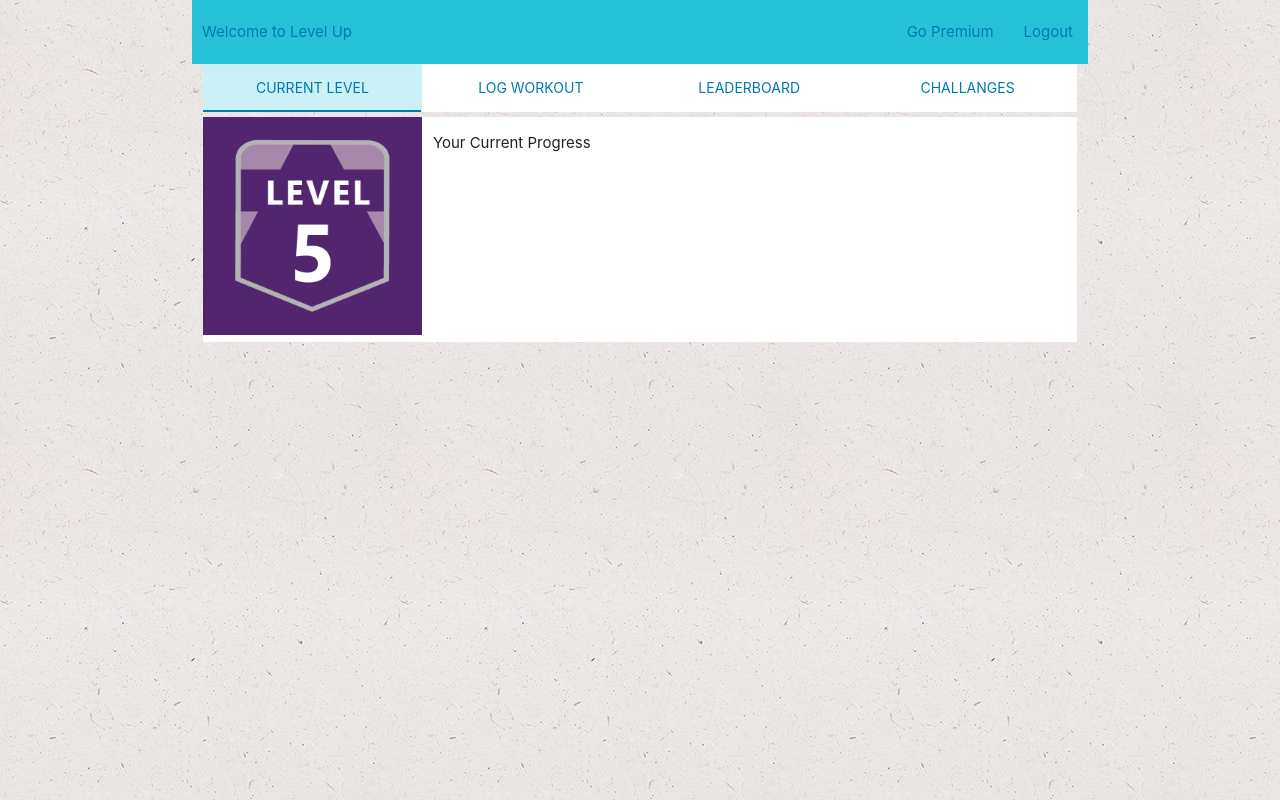
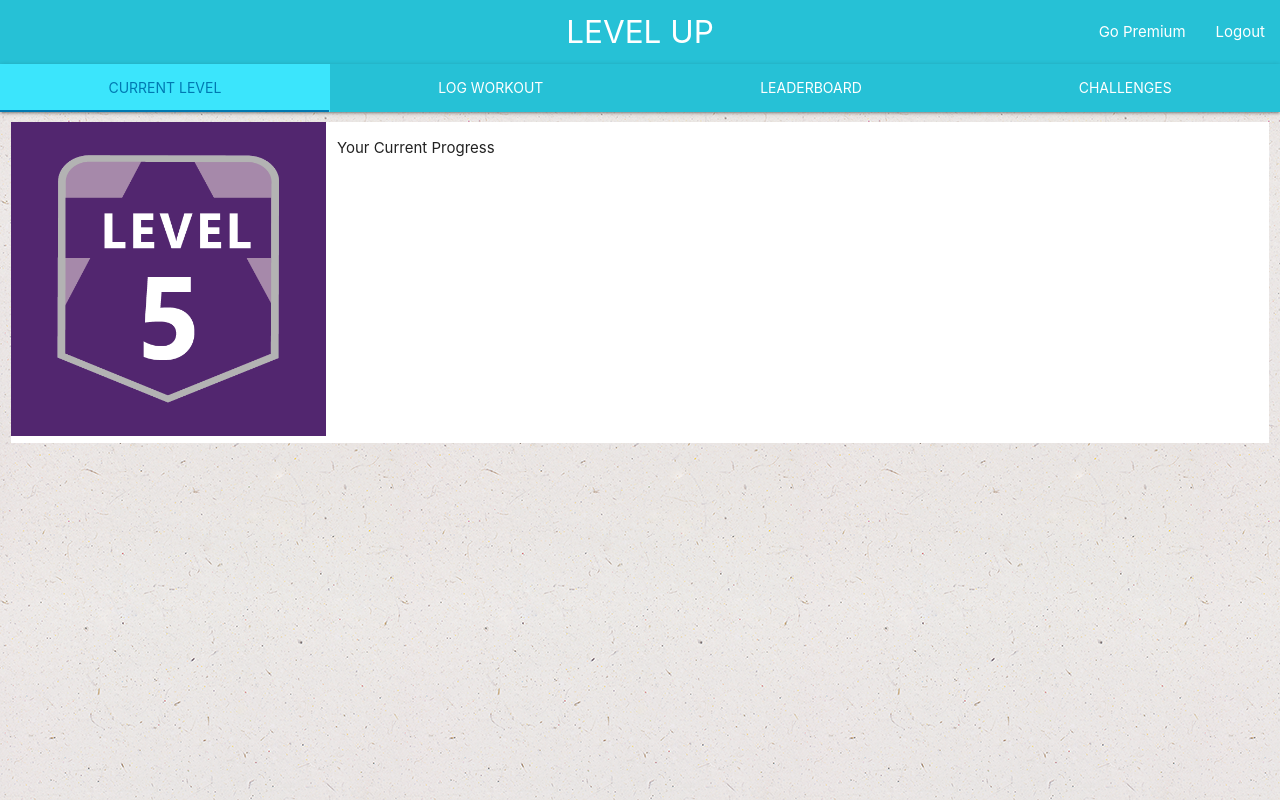
Before and after one commit to logankeyes1212/Project2, a website: page public/landingPage.html in a window 1280 px wide. Drawn offline with nearby package versions, Linux system fonts and the light colour scheme.

Commit message:
mobile responsive

```diff
--- a/public/js/app.js
+++ b/public/js/app.js
@@ -1,10 +1,12 @@
 $(document).ready(function(){
-    $('.tabs').tabs();
+  $('.tabs').tabs();
+  $('.sidenav').sidenav();
+  $(".dropdown-trigger").dropdown();
   });
 
-  // var instance = M.Tabs.getInstance(elem);
 
+  var instance = M.Tabs.getInstance(elem);
 
-  // instance.select('tab_id');
+  instance.select('tab_id');
 
-  // instance.updateTabIndicator();
+  instance.updateTabIndicator();
--- a/public/landingPage.html
+++ b/public/landingPage.html
@@ -2,46 +2,60 @@
 <html>
 
 <head>
+      <meta charset="utf-8" />
+      <meta http-equiv="X-UA-Compatible" content="IE=edge">
    <title>Level Up Workout</title>
    <meta name="viewport" content="width=device-width, initial-scale=1">
    <link rel="stylesheet" href="https://fonts.googleapis.com/icon?family=Material+Icons">
-   <link rel="stylesheet" href="https://cdnjs.cloudflare.com/ajax/libs/materialize/0.97.3/css/materialize.min.css">
    <script type="text/javascript" src="https://code.jquery.com/jquery-2.1.1.min.js"></script>
-   <script src="https://cdnjs.cloudflare.com/ajax/libs/materialize/0.97.3/js/materialize.min.js"></script>
+   <link rel="stylesheet" href="https://cdnjs.cloudflare.com/ajax/libs/materialize/1.0.0/css/materialize.min.css">
+   <script src="https://cdnjs.cloudflare.com/ajax/libs/materialize/1.0.0/js/materialize.min.js"></script>
    <link rel="stylesheet" type="text/css" media="screen" href="./stylesheets/style.css">
    <script src="./js/app.js"></script>
 </head>
 
-<body class="container">
-   <div class="styleContainer">
-      <nav>
+<body>
+   <!-- NAV BAR AREA -->
+      <nav class="nav-extended">
          <div class="nav-wrapper">
-            <a href="#" class="navText" id="logoText">Welcome to Level Up</a>
+            <a href="#" class="brand-logo center" id="logoText">LEVEL UP</a>
+            <a href="#" data-target="mobile-demo" class="sidenav-trigger"><i class="material-icons">menu</i></a>
             <ul id="nav-mobile" class="right hide-on-med-and-down">
-               <li><a href="#" class="navText">Go Premium</a></li>
-               <li><a href="#" class="navText">Logout</a></li>
+               <li><a href="#">Go Premium</a></li>
+               <li><a href="#">Logout</a></li>
+            </ul>
+         </div>
+         <div class="nav-content">
+            <ul class="tabs tabs-fixed-width tab-demo z-depth-1 right hide-on-med-and-down">
+               <li class="tab"><a class="active" href="#level">Current Level</a></li>
+               <li class="tab"><a href="#workout">Log Workout</a></li>
+               <li class="tab"><a href="#leaderboard">Leaderboard</a></li>
+               <li class="tab"><a href="#challenges">Challenges</a></li>
             </ul>
          </div>
       </nav>
-      <div>
+
+      <ul class="sidenav" id="mobile-demo">
+         <li><a href="#">Go Premium</a></li>
+         <li><a class="active" href="#level">Current Level</a></li>
+         <li><a href="#workout">Log Workout</a></li>
+         <li><a href="#leaderboard">Leaderboard</a></li>
+         <li><a href="#challenges">Challenges</a></li>
+         <li><a href="#">Logout</a></li>
+      </ul>
+
+
+   <!-- MAIN BODY -->
+   <!-- <div class="container"> -->
       <div class="row">
-            <div class="col s12">
-               <ul class="tabs">
-                  <li class="tab col s3"><a class="active" href="#level">Current Level</a></li>
-                  <li class="tab col s3"><a href="#workout">Log Workout</a></li>
-                  <li class="tab col s3"><a href="#leaderboard">Leaderboard</a></li>
-                  <li class="tab col s3"><a href="#challanges">Challanges</a></li>
-               </ul>
-            </div>
 
          <!-- Current Progress Display -->
          <div id="level" class="col s12">
-
             <div class="row" id="progressRow">
                <div class="col s3 status">
                   <img src="./img/levelFiveBadge.png" alt="currentRank" class="rankImage">
                </div>
-                     <div id="infoArea" class="col s9">
+               <div id="infoArea1" class="col s9">
                   <p>Your Current Progress</p>
                </div>
             </div>
@@ -49,12 +63,11 @@
 
          <!-- Log a New Workout -->
          <div id="workout" class="col s12">
-
             <div class="row" id="workoutRow">
                <div class="col s3 status">
                   <img src="./img/levelFiveBadge.png" alt="currentRank" class="rankImage">
                </div>
-                        <div id="infoArea" class="col s9">
+               <div id="infoArea2" class="col s9">
                   <p>Log A Workout</p>
                </div>
             </div>
@@ -62,35 +75,37 @@
 
          <!-- Leaderboards based on criteria -->
          <div id="leaderboard" class="col s12">
-
             <div class="row" id="leaderboardRow">
                <div class="col s3 status">
                   <img src="./img/levelFiveBadge.png" alt="currentRank" class="rankImage">
                </div>
-                        <div id="infoArea" class="col s9">
+               <div id="infoArea3" class="col s9">
                   <p>Leaderboards</p>
                </div>
             </div>
          </div>
 
 
-            <!-- Challange yourself or your friends -->
-            <div id="challanges" class="col s12">
-
-                  <div class="row" id="challangesRow">
+         <!-- Challenge yourself or your friends -->
+         <div id="challenges" class="col s12">
+            <div class="row" id="challengesRow">
                <div class="col s3 status">
                   <img src="./img/levelFiveBadge.png" alt="currentRank" class="rankImage">
                </div>
-                        <div id="infoArea" class="col s9">
-                           <p>Challanges</p>
-                        </div>
-                  </div>
-            </div>
+               <div id="infoArea4" class="col s9">
+                  <p>Challenges</p>
                </div>
             </div>
          </div>
 
 
+      </div>
+   </div>
+
+
+   <script src="https://code.jquery.com/jquery-3.3.1.slim.min.js" integrity="sha384-q8i/X+965DzO0rT7abK41JStQIAqVgRVzpbzo5smXKp4YfRvH+8abtTE1Pi6jizo" crossorigin="anonymous"></script>
+   <script src="https://cdnjs.cloudflare.com/ajax/libs/materialize/1.0.0/js/materialize.min.js"></script>
+
 
 </body>
 
--- a/public/stylesheets/style.css
+++ b/public/stylesheets/style.css
@@ -3,12 +3,16 @@ body{
     background-image: url(../img/ep_naturalwhite.png);
 }
 
-
-#level, #workout, #leaderboard, #challanges, #login, #signup{
-    margin-top: 5px;
+nav{
+    background-color:rgba(38, 193, 214);
+        box-shadow: none!important;
 }
 
-#progressRow, #workoutRow, #leaderboardRow, #challangesRow{
+#level, #workout, #leaderboard, #challenges, #login, #signup{
+    margin-top: 10px;
+}
+
+#progressRow, #workoutRow, #leaderboardRow, #challengesRow{
     padding: 0;
     margin: 0;
     background-color: white;
@@ -23,36 +27,27 @@ body{
     width: 100%;
 }
 
-/*Black color to the text*/
+/*White color to the text*/
 .tabs .tab a{
-    color:rgb(0, 121, 177);
+    color:rgb(255, 255, 255);
+    background-color:rgba(38, 193, 214);
 }
 /*Text color on hover*/
 .tabs .tab a:hover {
-    background-color:#eee;
+    background-color:rgba(9, 226, 255);
     color:rgb(0, 121, 177);
 }
 /*Background and text color when a tab is active*/
 .tabs .tab a.active {
-    background-color:rgba(38, 193, 214, 0.24);
-    color:#0079b1;
+    background-color:rgba(59, 229, 252) !important;
+    color:rgb(0, 121, 178);
 }
 /*Color of underline*/
 .tabs .indicator {
     background-color:rgb(0, 121, 177);
 }
+
 .placeholderImages{
     max-width: 40%;
     width: 400px;
 }
-nav{
-    background-color:rgba(38, 193, 214);
-        box-shadow: none!important;
-
-}
-.navText{
-    color: rgb(0, 121, 177);
-}
-#logoText{
-    padding-left: 10px;
-}
```
Also changed, not shown: public/login.html (+39 -24 lines). Lines whose indentation alone changed are shown as unchanged.
